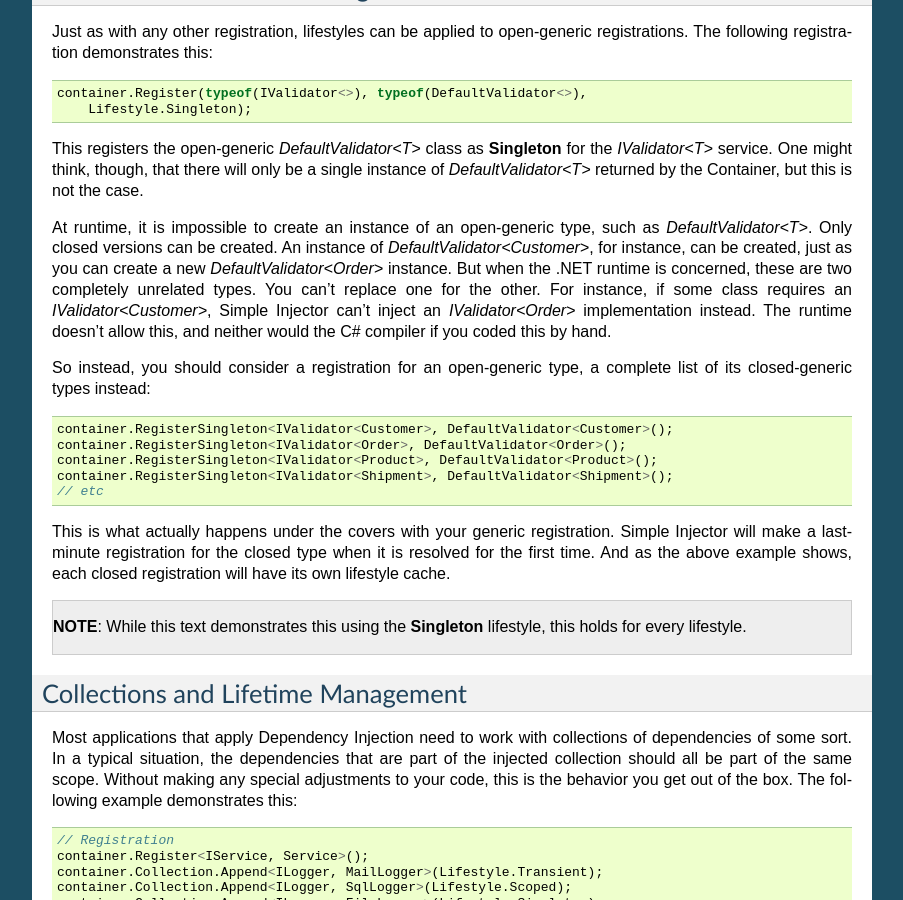
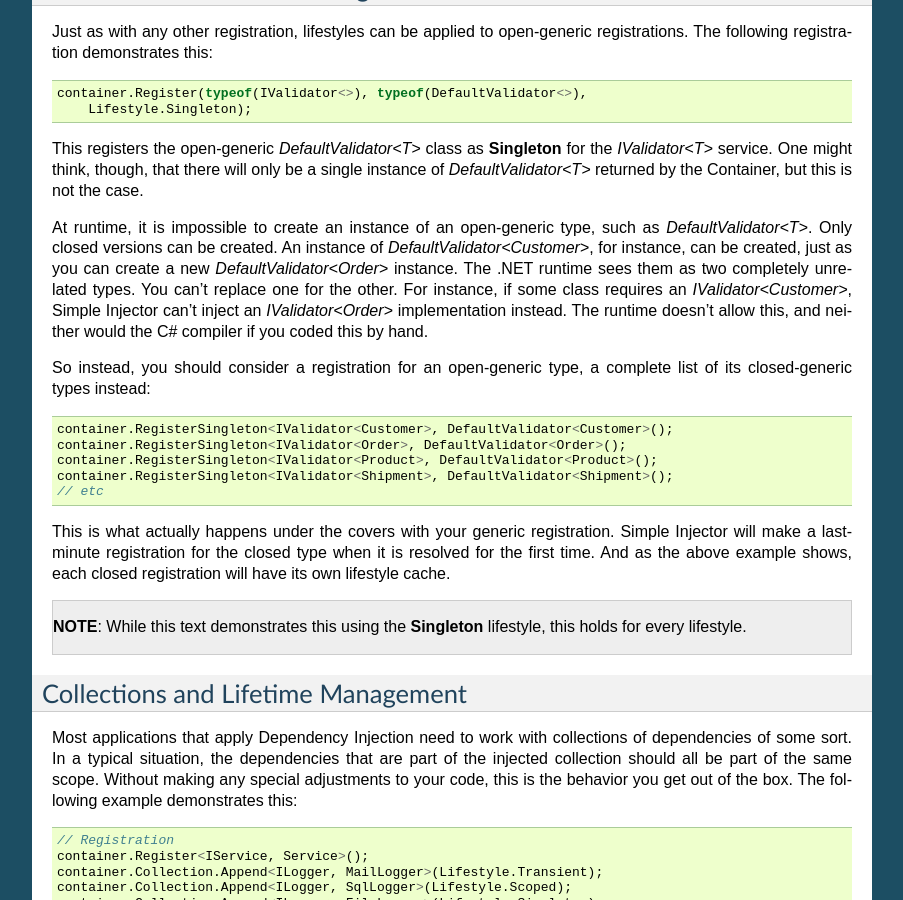
Before and after one commit to simpleinjector/Documentation, a Sphinx documentation site: the page built from source/lifetimes.rst, in a window 1280 px wide and 900 px high, scrolled down 14370 px. Shown: the whole window, without its empty margins (198-1101 px from the left). Built offline with Sphinx 7.4.7, drawn with Linux system fonts in a browser that asks for light colours.

Commit message:
Update lifetimes.rst

```diff
--- a/source/lifetimes.rst
+++ b/source/lifetimes.rst
@@ -723,7 +723,7 @@ Just as with any other registration, lifestyles can be applied to open-generic r
 
 This registers the open-generic *DefaultValidator<T>* class as **Singleton** for the *IValidator<T>* service. One might think, though, that there will only be a single instance of *DefaultValidator<T>* returned by the Container, but this is not the case.
 
-At runtime, it is impossible to create an instance of an open-generic type, such as *DefaultValidator<T>*. Only closed versions can be created. An instance of *DefaultValidator<Customer>*, for instance, can be created, just as you can create a new *DefaultValidator<Order>* instance. But when the .NET runtime is concerned, these are two completely unrelated types. You can't replace one for the other. For instance, if some class requires an *IValidator<Customer>*, Simple Injector can't inject an *IValidator<Order>* implementation instead. The runtime doesn't allow this, and neither would the C# compiler if you coded this by hand.
+At runtime, it is impossible to create an instance of an open-generic type, such as *DefaultValidator<T>*. Only closed versions can be created. An instance of *DefaultValidator<Customer>*, for instance, can be created, just as you can create a new *DefaultValidator<Order>* instance. The .NET runtime sees them as two completely unrelated types. You can't replace one for the other. For instance, if some class requires an *IValidator<Customer>*, Simple Injector can't inject an *IValidator<Order>* implementation instead. The runtime doesn't allow this, and neither would the C# compiler if you coded this by hand.
 
 So instead, you should consider a registration for an open-generic type, a complete list of its closed-generic types instead:
 
```
